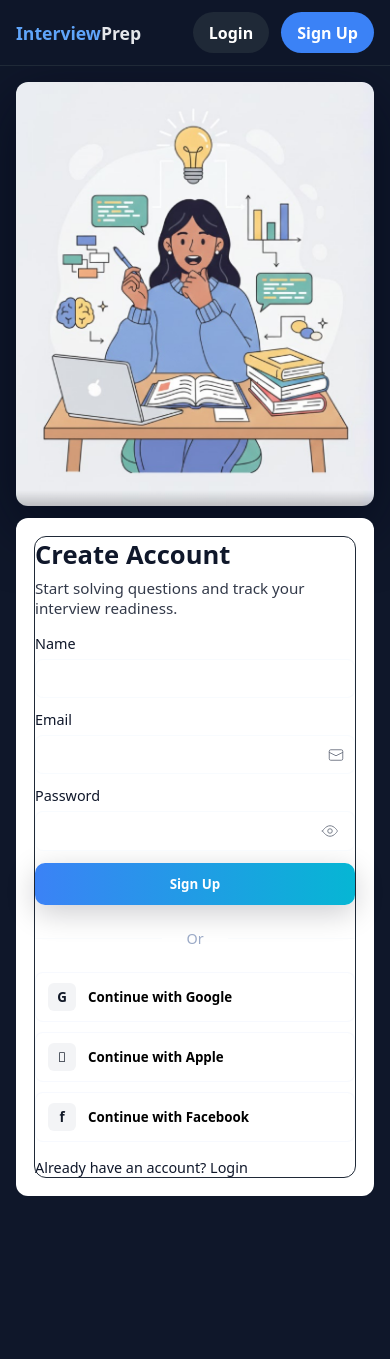
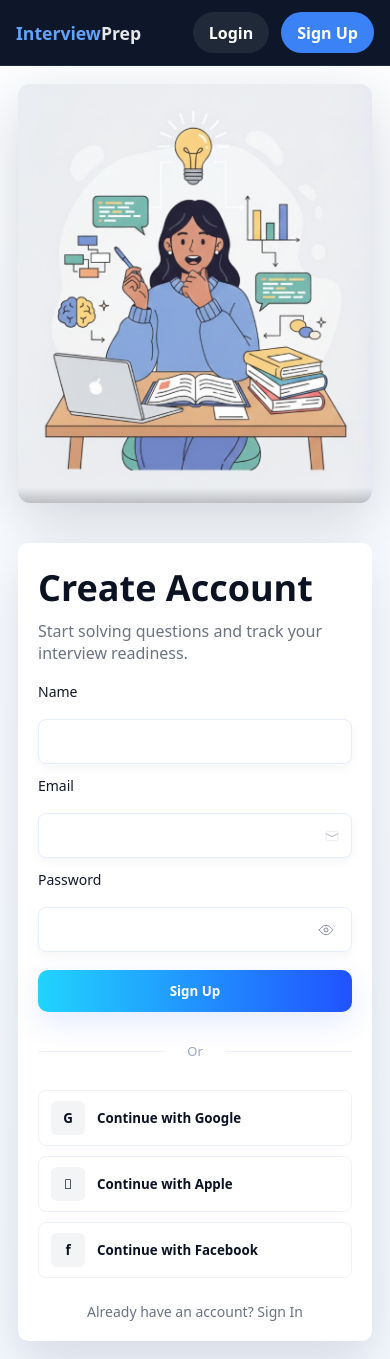
Before and after one commit to rohithsarikela/Interview-Preparation, a React (Vite) app in the folder client/: page /register in a window 390 px wide. Before the commit the page ends 1212 px from the top, so only its background shows below. Built offline with nearby package versions, Linux system fonts and the light colour scheme.

Commit message:
ui(auth): mirror Snout login styling to register page

```diff
--- a/client/src/pages/Login.jsx
+++ b/client/src/pages/Login.jsx
@@ -7,9 +7,9 @@ const Login = () => {
   const { login, loading } = useAuth();
   const navigate = useNavigate();
   const [form, setForm] = useState({ email: "", password: "" });
+  const [showPassword, setShowPassword] = useState(false);
 
-  const handleChange = (e) =>
-    setForm({ ...form, [e.target.name]: e.target.value });
+  const handleChange = (e) => setForm({ ...form, [e.target.name]: e.target.value });
 
   const handleSubmit = async (e) => {
     e.preventDefault();
@@ -22,95 +22,82 @@ const Login = () => {
     }
   };
 
-  const [showPassword, setShowPassword] = useState(false);
+  return (
+    <div className="snout-hero">
+      <aside className="snout-left">
+        <img src={heroImg} alt="Illustration" className="snout-image" />
+      </aside>
 
-  return (
-    <div className="auth-hero">
-      <div className="hero-left">
-        <img src={heroImg} alt="Hero" className="hero-image" />
-      </div>
+      <main className="snout-right">
+        <div className="snout-card">
+          <h1 className="snout-title">Login</h1>
+          <p className="snout-sub">Practice interview questions and track your progress.</p>
 
-      <div className="hero-right">
-        <div className="card auth-card">
-          <h2>Login</h2>
-          <p className="auth-subtitle">Practice interview questions and track your progress.</p>
-
-          <form onSubmit={handleSubmit} className="auth-form">
-            <div className="field">
-              <label className="label">Email</label>
-              <div className="input-with-icon">
+          <form className="snout-form" onSubmit={handleSubmit}>
+            <label className="field-label">Email</label>
+            <div className="field-row">
               <input
-                  className="input"
+                name="email"
                 type="email"
-                  name="email"
+                className="field-input"
                 value={form.email}
                 onChange={handleChange}
                 required
               />
-                <span className="input-icon">{/* mail icon */}
-                  <svg width="18" height="18" viewBox="0 0 24 24" fill="none" xmlns="http://www.w3.org/2000/svg">
-                    <path d="M3 8.5L12 13L21 8.5" stroke="#6B7280" strokeWidth="1.2" strokeLinecap="round" strokeLinejoin="round"/>
-                    <rect x="3" y="5" width="18" height="14" rx="2" stroke="#6B7280" strokeWidth="1.2"/>
+              <span className="field-icon">
+                <svg width="16" height="16" viewBox="0 0 24 24" fill="none" xmlns="http://www.w3.org/2000/svg">
+                  <path d="M3 8.5L12 13L21 8.5" stroke="#9CA3AF" strokeWidth="1.2" strokeLinecap="round" strokeLinejoin="round"/>
+                  <rect x="3" y="5" width="18" height="14" rx="2" stroke="#E5E7EB" strokeWidth="1.2"/>
                 </svg>
               </span>
             </div>
-            </div>
 
-            <div className="field">
-              <label className="label">Password</label>
-              <div className="input-with-icon">
+            <label className="field-label">Password</label>
+            <div className="field-row">
               <input
-                  className="input"
-                  type={showPassword ? "text" : "password"}
                 name="password"
+                type={showPassword ? 'text' : 'password'}
+                className="field-input"
                 value={form.password}
                 onChange={handleChange}
                 required
               />
-                <button type="button" className="input-icon btn-icon" onClick={() => setShowPassword(s => !s)} aria-label="Toggle password visibility">
+              <button type="button" className="field-icon btn-eye" onClick={() => setShowPassword(s => !s)} aria-label="Toggle password">
                 {showPassword ? (
-                    <svg width="18" height="18" viewBox="0 0 24 24" fill="none" xmlns="http://www.w3.org/2000/svg">
-                      <path d="M3 3L21 21" stroke="#6B7280" strokeWidth="1.5" strokeLinecap="round" strokeLinejoin="round"/>
-                      <path d="M10.58 10.58A3 3 0 1113.42 13.42" stroke="#6B7280" strokeWidth="1.5" strokeLinecap="round" strokeLinejoin="round"/>
-                    </svg>
+                  <svg width="16" height="16" viewBox="0 0 24 24" fill="none" xmlns="http://www.w3.org/2000/svg"><path d="M3 3L21 21" stroke="#6B7280" strokeWidth="1.5" strokeLinecap="round" strokeLinejoin="round"/></svg>
                 ) : (
-                    <svg width="18" height="18" viewBox="0 0 24 24" fill="none" xmlns="http://www.w3.org/2000/svg">
-                      <path d="M2 12s4-7 10-7 10 7 10 7-4 7-10 7S2 12 2 12z" stroke="#6B7280" strokeWidth="1.2" strokeLinecap="round" strokeLinejoin="round"/>
-                      <circle cx="12" cy="12" r="3" stroke="#6B7280" strokeWidth="1.2"/>
-                    </svg>
+                  <svg width="16" height="16" viewBox="0 0 24 24" fill="none" xmlns="http://www.w3.org/2000/svg"><path d="M2 12s4-7 10-7 10 7 10 7-4 7-10 7S2 12 2 12z" stroke="#6B7280" strokeWidth="1.2" strokeLinecap="round" strokeLinejoin="round"/><circle cx="12" cy="12" r="3" stroke="#6B7280" strokeWidth="1.2"/></svg>
                 )}
               </button>
             </div>
+
             <div className="forgot-wrap"><Link to="/forgot" className="forgot-link">Forgot Password?</Link></div>
-            </div>
 
-            <button className="btn primary-btn" type="submit" disabled={loading}>
-              {loading ? "Logging in..." : "Log In"}
-            </button>
+            <button className="btn-login" type="submit" disabled={loading}>{loading ? 'Logging in...' : 'Log In'}</button>
 
             <div className="divider"><span>Or</span></div>
 
-            <div className="socials">
+            <div className="social-list">
               <button type="button" className="social-btn" onClick={() => { window.location.href = '/api/auth/google'; }}>
-                <span className="social-icon">G</span>
+                <span className="social-left">G</span>
                 Continue with Google
               </button>
+
               <button type="button" className="social-btn" onClick={() => { window.location.href = '/api/auth/apple'; }}>
-                <span className="social-icon"></span>
+                <span className="social-left"></span>
                 Continue with Apple
               </button>
+
               <button type="button" className="social-btn" onClick={() => { window.location.href = '/api/auth/facebook'; }}>
-                <span className="social-icon">f</span>
+                <span className="social-left">f</span>
                 Continue with Facebook
               </button>
             </div>
+
+            <p className="auth-switch">New here? <Link to="/register">Create an account</Link></p>
           </form>
-
-          <p className="auth-footer">
-            New here? <Link to="/register">Create an account</Link>
-          </p>
         </div>
-      </div>
+      </main>
     </div>
   );
 };
--- a/client/src/pages/Register.jsx
+++ b/client/src/pages/Register.jsx
@@ -7,14 +7,9 @@ const Register = () => {
   const { register, loading } = useAuth();
   const navigate = useNavigate();
   const [showPassword, setShowPassword] = useState(false);
-  const [form, setForm] = useState({
-    name: "",
-    email: "",
-    password: ""
-  });
+  const [form, setForm] = useState({ name: "", email: "", password: "" });
 
-  const handleChange = (e) =>
-    setForm({ ...form, [e.target.name]: e.target.value });
+  const handleChange = (e) => setForm({ ...form, [e.target.name]: e.target.value });
 
   const handleSubmit = async (e) => {
     e.preventDefault();
@@ -32,96 +27,56 @@ const Register = () => {
   };
 
   return (
-    <div className="auth-hero">
-      <div className="hero-left">
-        <img src={heroImg} alt="Hero" className="hero-image" />
-      </div>
+    <div className="snout-hero">
+      <aside className="snout-left">
+        <img src={heroImg} alt="Illustration" className="snout-image" />
+      </aside>
 
-      <div className="hero-right">
-        <div className="card auth-card">
-          <h2>Create Account</h2>
-          <p className="auth-subtitle">Start solving questions and track your interview readiness.</p>
+      <main className="snout-right">
+        <div className="snout-card">
+          <h1 className="snout-title">Create Account</h1>
+          <p className="snout-sub">Start solving questions and track your interview readiness.</p>
 
-          <form onSubmit={handleSubmit} className="auth-form">
-            <div className="field">
-              <label className="label">Name</label>
-              <input
-                className="input"
-                name="name"
-                value={form.name}
-                onChange={handleChange}
-                required
-              />
+          <form className="snout-form" onSubmit={handleSubmit}>
+            <label className="field-label">Name</label>
+            <div className="field-row">
+              <input name="name" className="field-input" value={form.name} onChange={handleChange} required />
             </div>
 
-            <div className="field">
-              <label className="label">Email</label>
-              <div className="input-with-icon">
-                <input
-                  className="input"
-                  type="email"
-                  name="email"
-                  value={form.email}
-                  onChange={handleChange}
-                  required
-                />
-                <span className="input-icon">
-                  <svg width="18" height="18" viewBox="0 0 24 24" fill="none" xmlns="http://www.w3.org/2000/svg">
-                    <path d="M3 8.5L12 13L21 8.5" stroke="#6B7280" strokeWidth="1.2" strokeLinecap="round" strokeLinejoin="round"/>
-                    <rect x="3" y="5" width="18" height="14" rx="2" stroke="#6B7280" strokeWidth="1.2"/>
-                  </svg>
-                </span>
-              </div>
+            <label className="field-label">Email</label>
+            <div className="field-row">
+              <input name="email" type="email" className="field-input" value={form.email} onChange={handleChange} required />
+              <span className="field-icon">
+                <svg width="16" height="16" viewBox="0 0 24 24" fill="none" xmlns="http://www.w3.org/2000/svg"><path d="M3 8.5L12 13L21 8.5" stroke="#9CA3AF" strokeWidth="1.2" strokeLinecap="round" strokeLinejoin="round"/><rect x="3" y="5" width="18" height="14" rx="2" stroke="#E5E7EB" strokeWidth="1.2"/></svg>
+              </span>
             </div>
 
-            <div className="field">
-              <label className="label">Password</label>
-              <div className="input-with-icon">
-                <input
-                  className="input"
-                  type={showPassword ? "text" : "password"}
-                  name="password"
-                  value={form.password}
-                  onChange={handleChange}
-                  required
-                />
-                <button type="button" className="input-icon btn-icon" onClick={() => setShowPassword(s => !s)} aria-label="Toggle password visibility">
-                  <svg width="18" height="18" viewBox="0 0 24 24" fill="none" xmlns="http://www.w3.org/2000/svg">
-                    <path d="M2 12s4-7 10-7 10 7 10 7-4 7-10 7S2 12 2 12z" stroke="#6B7280" strokeWidth="1.2" strokeLinecap="round" strokeLinejoin="round"/>
-                    <circle cx="12" cy="12" r="3" stroke="#6B7280" strokeWidth="1.2"/>
-                  </svg>
-                </button>
-              </div>
+            <label className="field-label">Password</label>
+            <div className="field-row">
+              <input name="password" type={showPassword ? 'text' : 'password'} className="field-input" value={form.password} onChange={handleChange} required />
+              <button type="button" className="field-icon btn-eye" onClick={() => setShowPassword(s => !s)} aria-label="Toggle password">
+                {showPassword ? (
+                  <svg width="16" height="16" viewBox="0 0 24 24" fill="none" xmlns="http://www.w3.org/2000/svg"><path d="M3 3L21 21" stroke="#6B7280" strokeWidth="1.5" strokeLinecap="round" strokeLinejoin="round"/></svg>
+                ) : (
+                  <svg width="16" height="16" viewBox="0 0 24 24" fill="none" xmlns="http://www.w3.org/2000/svg"><path d="M2 12s4-7 10-7 10 7 10 7-4 7-10 7S2 12 2 12z" stroke="#6B7280" strokeWidth="1.2" strokeLinecap="round" strokeLinejoin="round"/><circle cx="12" cy="12" r="3" stroke="#6B7280" strokeWidth="1.2"/></svg>
+                )}
+              </button>
             </div>
 
-            <button className="btn primary-btn" type="submit" disabled={loading}>
-              {loading ? "Creating..." : "Sign Up"}
-            </button>
+            <button className="btn-login" type="submit" disabled={loading}>{loading ? 'Creating...' : 'Sign Up'}</button>
 
             <div className="divider"><span>Or</span></div>
 
-            <div className="socials">
-              <button type="button" className="social-btn" onClick={() => { window.location.href = '/api/auth/google'; }}>
-                <span className="social-icon">G</span>
-                Continue with Google
-              </button>
-              <button type="button" className="social-btn" onClick={() => { window.location.href = '/api/auth/apple'; }}>
-                <span className="social-icon"></span>
-                Continue with Apple
-              </button>
-              <button type="button" className="social-btn" onClick={() => { window.location.href = '/api/auth/facebook'; }}>
-                <span className="social-icon">f</span>
-                Continue with Facebook
-              </button>
+            <div className="social-list">
+              <button type="button" className="social-btn" onClick={() => { window.location.href = '/api/auth/google'; }}><span className="social-left">G</span>Continue with Google</button>
+              <button type="button" className="social-btn" onClick={() => { window.location.href = '/api/auth/apple'; }}><span className="social-left"></span>Continue with Apple</button>
+              <button type="button" className="social-btn" onClick={() => { window.location.href = '/api/auth/facebook'; }}><span className="social-left">f</span>Continue with Facebook</button>
             </div>
 
+            <p className="auth-switch">Already have an account? <Link to="/login">Sign In</Link></p>
           </form>
-
-          <p className="auth-footer">
-            Already have an account? <Link to="/login">Login</Link>
-          </p>
         </div>
-      </div>
+      </main>
     </div>
   );
 };
--- a/client/src/styles/global.css
+++ b/client/src/styles/global.css
@@ -314,6 +314,45 @@ a {
   .auth-card h2 { font-size: 1.6rem; }
 }
 
+/* Snout style login page */
+.snout-hero {
+  display: grid;
+  grid-template-columns: 1fr 540px;
+  min-height: calc(100vh - 80px);
+  gap: 40px;
+  align-items: center;
+  padding: 32px;
+  background: linear-gradient(180deg,#fbfdff,#f3f8ff);
+}
+.snout-left { height: 100%; display:flex; align-items:center; justify-content:center; }
+.snout-image { width:100%; height:100%; object-fit:cover; border-radius:12px; box-shadow: 0 20px 60px rgba(2,6,23,0.15); }
+.snout-right { display:flex; align-items:center; justify-content:center; }
+.snout-card { width:100%; max-width:440px; background:white; border-radius:14px; padding:36px; box-shadow: 0 20px 50px rgba(2,6,23,0.12); }
+.snout-title { font-size:36px; margin:0 0 8px 0; font-weight:700; color:#0b1222; font-family: 'Segoe UI', Roboto, -apple-system, BlinkMacSystemFont, 'Helvetica Neue', Arial; }
+.snout-sub { margin:0 0 18px 0; color:#6b7280; }
+.snout-form { display:flex; flex-direction:column; gap:12px; }
+.field-label { font-size:14px; color:#111827; margin-bottom:6px; }
+.field-row { position:relative; }
+.field-input { width:100%; padding:12px 44px 12px 14px; border-radius:8px; border:1px solid #e6eefb; background:#fff; box-shadow: 0 4px 10px rgba(16,24,40,0.04); color:#0b1222; font-size:14px; }
+.field-icon { position:absolute; right:12px; top:50%; transform:translateY(-50%); color:#6b7280; display:flex; align-items:center; justify-content:center; }
+.btn-eye { background:transparent; border:none; padding:6px; cursor:pointer; }
+.forgot-wrap { text-align:right; margin-top:4px; }
+.forgot-link { color:#fca5a5; font-size:13px; text-decoration:none; }
+.btn-login { width:100%; padding:12px; border-radius:10px; border:none; cursor:pointer; font-weight:700; color:white; background: linear-gradient(90deg,#21d4fd 0%,#2152ff 100%); box-shadow: 0 10px 30px rgba(33,82,255,0.12); margin-top:6px; }
+.divider { display:flex; align-items:center; gap:12px; margin:18px 0; }
+.divider::before, .divider::after { content:''; flex:1; height:1px; background:#eef3fb; }
+.divider span { padding:0 10px; color:#9aa9c6; font-size:13px; }
+.social-list { display:flex; flex-direction:column; gap:10px; }
+.social-btn { display:flex; align-items:center; gap:12px; padding:10px 12px; border-radius:8px; border:1px solid #eef3fb; background:white; cursor:pointer; font-weight:600; color:#0b1222; }
+.social-left { width:34px; height:34px; display:inline-flex; align-items:center; justify-content:center; border-radius:6px; background:#f3f4f6; }
+.auth-switch { margin-top:12px; color:#6b7280; font-size:14px; text-align:center; }
+
+@media (max-width: 980px) {
+  .snout-hero { grid-template-columns: 1fr; padding:18px; }
+  .snout-left { order:-1; }
+  .snout-card { max-width:100%; padding:20px; border-radius:10px; }
+}
+
 /* QuestionCard inner styles moved from inline styles */
 .question-card .q-header {
   display: flex;
```
Lines whose indentation alone changed are shown as unchanged.
